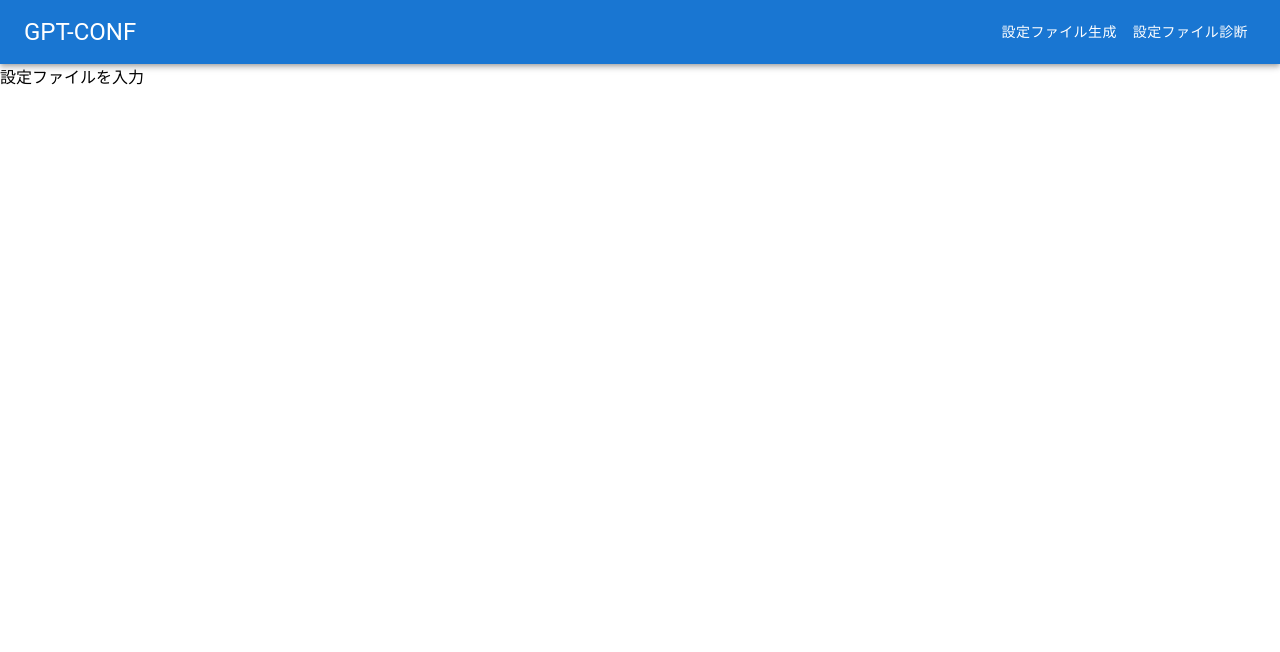
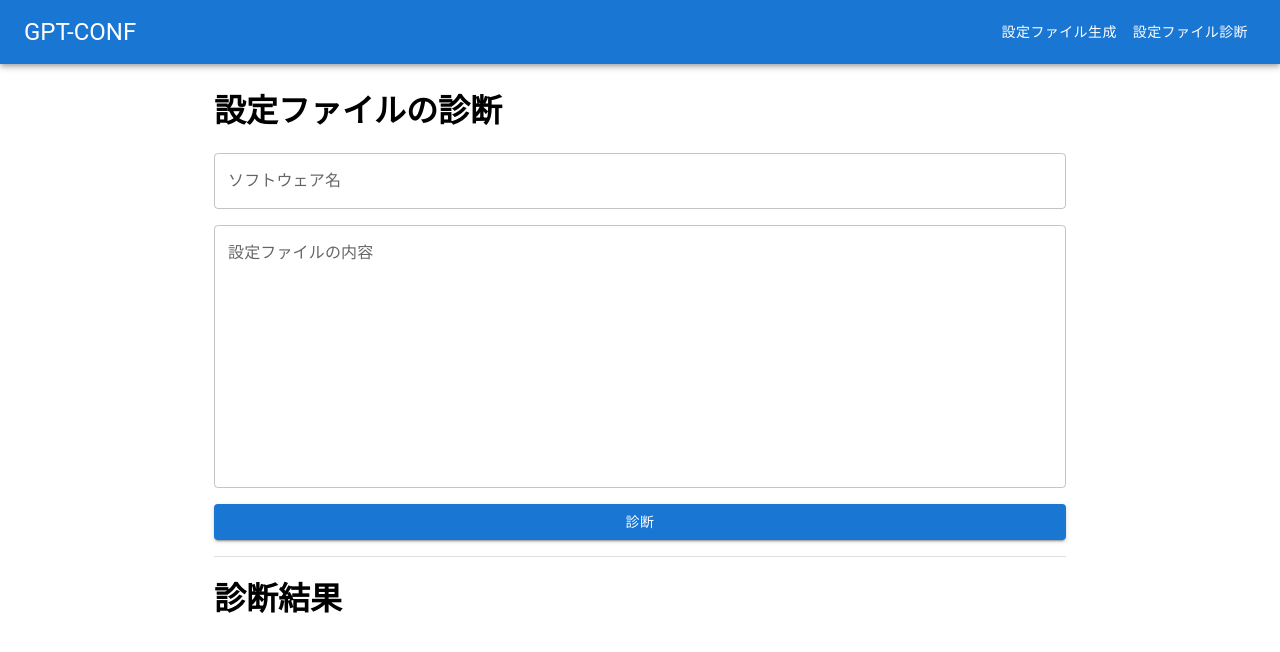
Before and after one commit to marokoro7636/gpt-conf, a React (Create React App) app in the folder frontend/app/: page /consult in a window 1280 px wide. Shown: the top 652 px of the page. Built offline with nearby package versions, Linux system fonts and the light colour scheme.

Commit message:
Created consulting page for config file

```diff
--- a/frontend/app/src/components/Consult.tsx
+++ b/frontend/app/src/components/Consult.tsx
@@ -1,9 +1,77 @@
-import React from 'react';
+import React, {useState} from 'react';
+import {SubmitHandler, useForm} from "react-hook-form";
+import axios from "axios";
+import {Button, Container, Divider, Stack, TextField} from "@mui/material";
+
+interface Request {
+    software: string,
+    content: string
+}
+
+interface Response {
+    result: string
+}
+
+const API_URL = "http://localhost:5555/consult"
 
 const Consult = () => {
+    const {register, handleSubmit, formState: {errors}} = useForm<Request>({
+        defaultValues: {
+            software: "",
+            content: "",
+        }
+    });
+    const [response, setResponse] = useState<Response>({
+        result: "",
+    });
+    const [loading, setLoading] = useState(false);
+
+    const onSubmit: SubmitHandler<Request> = async (request) => {
+        setLoading(true);
+        console.log(request);
+        try {
+            const res = await axios.post(API_URL, request, {headers: {"Content-Type": "application/json"}});
+            setResponse(res.data);
+        } catch (e) {
+            alert(e);
+        } finally {
+            setLoading(false);
+        }
+    }
+
     return (
         <div>
-            設定ファイルを入力
+            <Container maxWidth="md">
+                <h1>設定ファイルの診断</h1>
+                <Stack component="form" onSubmit={handleSubmit(onSubmit)} spacing={2}>
+                    <TextField
+                        label="ソフトウェア名"
+                        {...register("software", {required: "入力してください"})}
+                        fullWidth
+                        error={!!errors.software}
+                        helperText={errors.software?.message as string}
+                    />
+                    <TextField
+                        label="設定ファイルの内容"
+                        {...register("content", {required: "入力してください"})}
+                        fullWidth
+                        multiline
+                        rows={10}
+                        error={!!errors.content}
+                        helperText={errors.content?.message as string}
+                    />
+                    <Button type="submit" variant="contained">診断</Button>
+                    <Divider/>
+                    <h1>診断結果</h1>
+                    {
+                        loading ? (
+                            <p>ロード中</p>
+                        ) : (
+                            <div>{response.result}</div>
+                        )
+                    }
+                </Stack>
+            </Container>
         </div>
     );
 };
```
